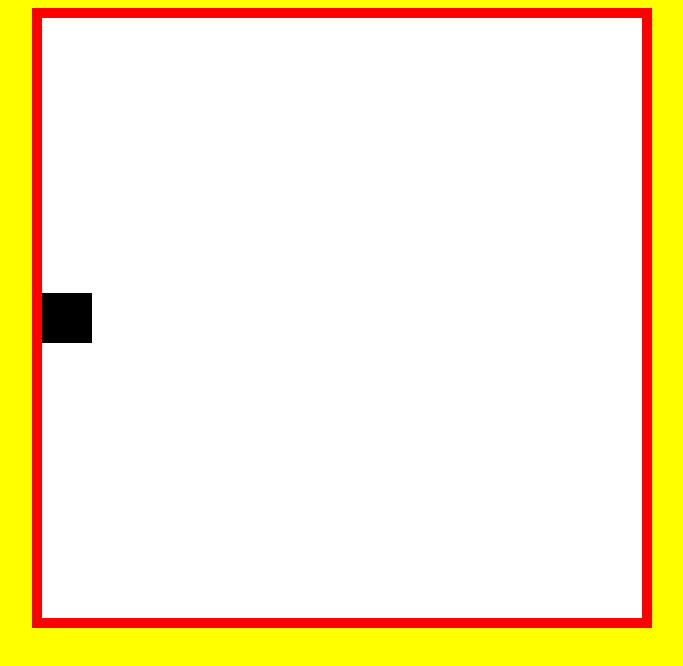
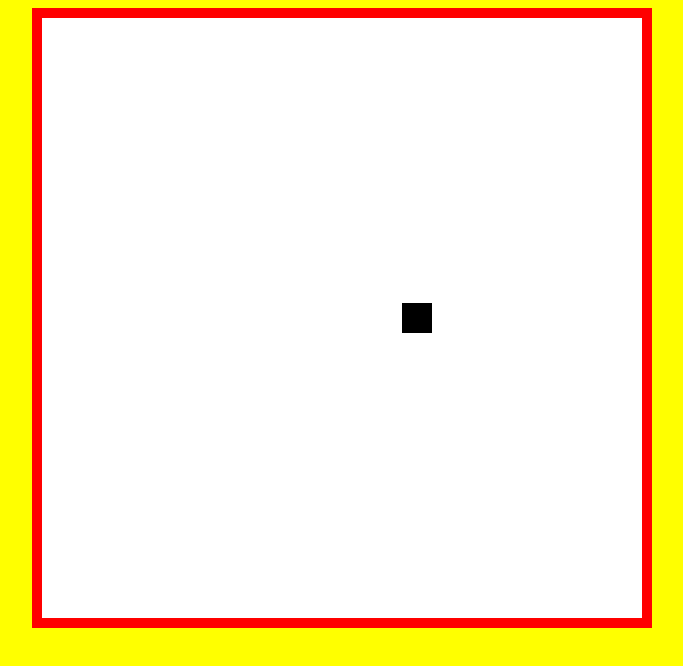
Before and after one commit to majdacz/Snake, a plain HTML site: page index.html in a window 1280 px wide. Shown: the whole page, without its empty margins (298-981 px from the left). Drawn offline with Linux system fonts and the light colour scheme.

Commit message:
snakespeed

```diff
--- a/index.html
+++ b/index.html
@@ -1,5 +1,6 @@
 <!DOCTYPE html>
 <html lang="en">
+
 <head>
     <meta charset="UTF-8">
     <meta name="viewport" content="width=device-width, initial-scale=1.0">
@@ -9,11 +10,13 @@
             background: yellow;
             text-align: center;
         }
+
         canvas {
             border: 10px solid red;
         }
     </style>
 </head>
+
 <body>
     <canvas width="600" height="600"></canvas>
     <script>
@@ -26,12 +29,12 @@
         const ctx = canvas.getContext("2d")
 
         //player
-        const snakeSize = 50;
-        let snakeSpeed = 5;
+        const snakeSize = 30;
+        let snakeSpeed = 30;
         let snakePosX = 0;
         let snakePosY = canvas.height / 2 - snakeSize / 2
 
-        let velocityX = 0;
+        let velocityX = 1;
         let velocityY = 0;
 
 
@@ -42,9 +45,8 @@
         function gameLoop() {
             drawStuff()
             moveStuff()
+            setTimeout(gameLoop, 1000 / 15);
 
-
-            requestAnimationFrame(gameLoop);
 
         }
         gameLoop();
@@ -63,14 +65,29 @@
 
             if (snakePosX > canvas.width) {
                 snakePosX = 0;
+
+            }
+            if (snakePosX < -snakeSize) {
+                snakePosX = canvas.width;
+
+            }
+
+            if (snakePosY > canvas.height) {
+                snakePosY = 0;
+
+            }
+            if (snakePosY < -snakeSize) {
+                snakePosY = canvas.height;
+
             }
         }
+
         /**
          *DRAW EVRITHING
         */
-    function drawStuff () {
-        rectangle('white',0, 0, canvas.width, canvas.height)
-        rectangle('black',snakePosX, snakePosY, snakeSize, snakeSize)
+        function drawStuff() {
+            rectangle('white', 0, 0, canvas.width, canvas.height)
+            rectangle('black', snakePosX, snakePosY, snakeSize, snakeSize)
 
         }
 
@@ -84,22 +101,30 @@ function rectangle(color, x, y, width, height) {
          * KEYBOARD
          */
         function keyPush(event) {
-    switch(event.key) {
+            switch (event.key) {
                 case "ArrowLeft":
+                    if (velocityX !== 1) {
                         velocityX = -1;
                         velocityY = 0;
+                    }
                     break;
                 case "ArrowUp":
+                    if (velocityY !== 1) {
                         velocityX = 0;
                         velocityY = -1;
+                    }
                     break;
                 case "ArrowRight":
+                    if (velocityX !== -1) {
                         velocityX = 1;
                         velocityY = 0;
+                    }
                     break;
                 case "ArrowDown":
+                    if (velocityY !== -1) {
                         velocityX = 0;
                         velocityY = 1;
+                    }
                     break;
 
             }
@@ -108,4 +133,5 @@ function keyPush(event) {
     </script>
 
 </body>
+
 </html>
```
Lines whose indentation alone changed are shown as unchanged.
